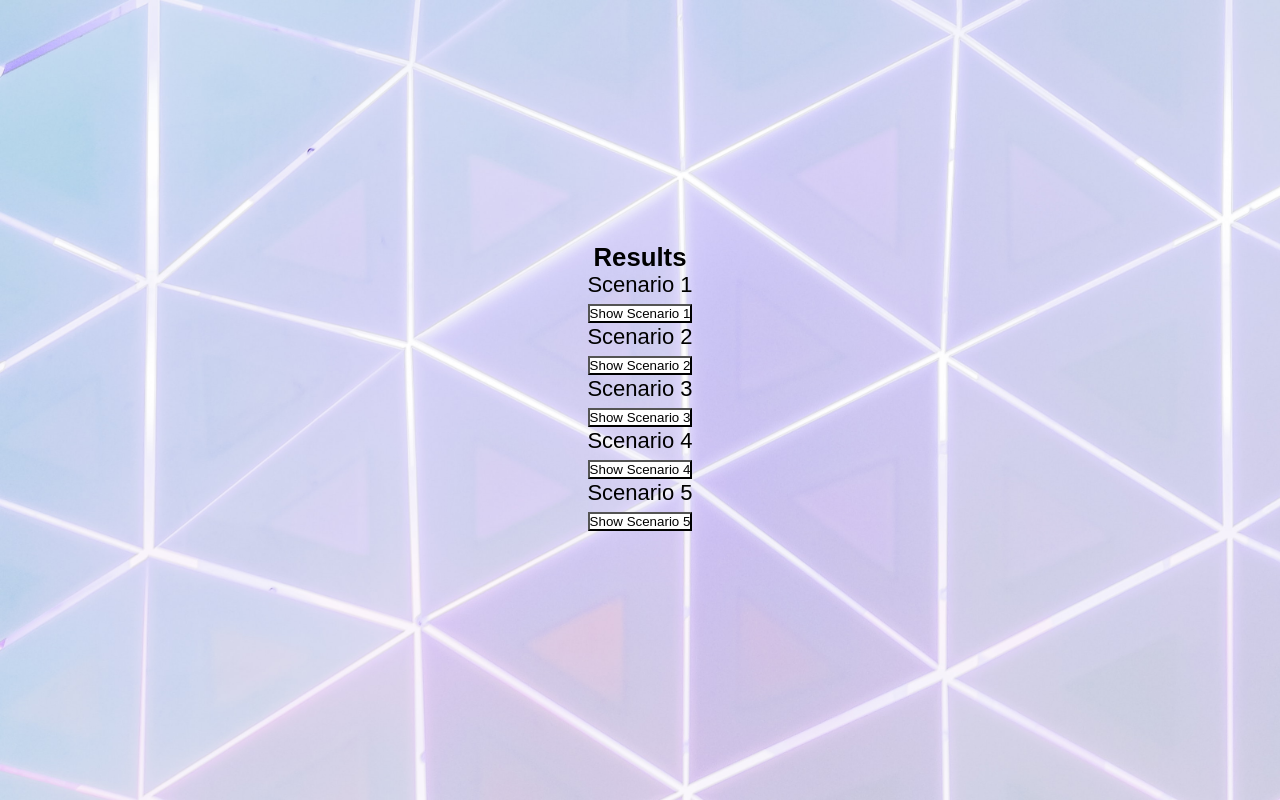
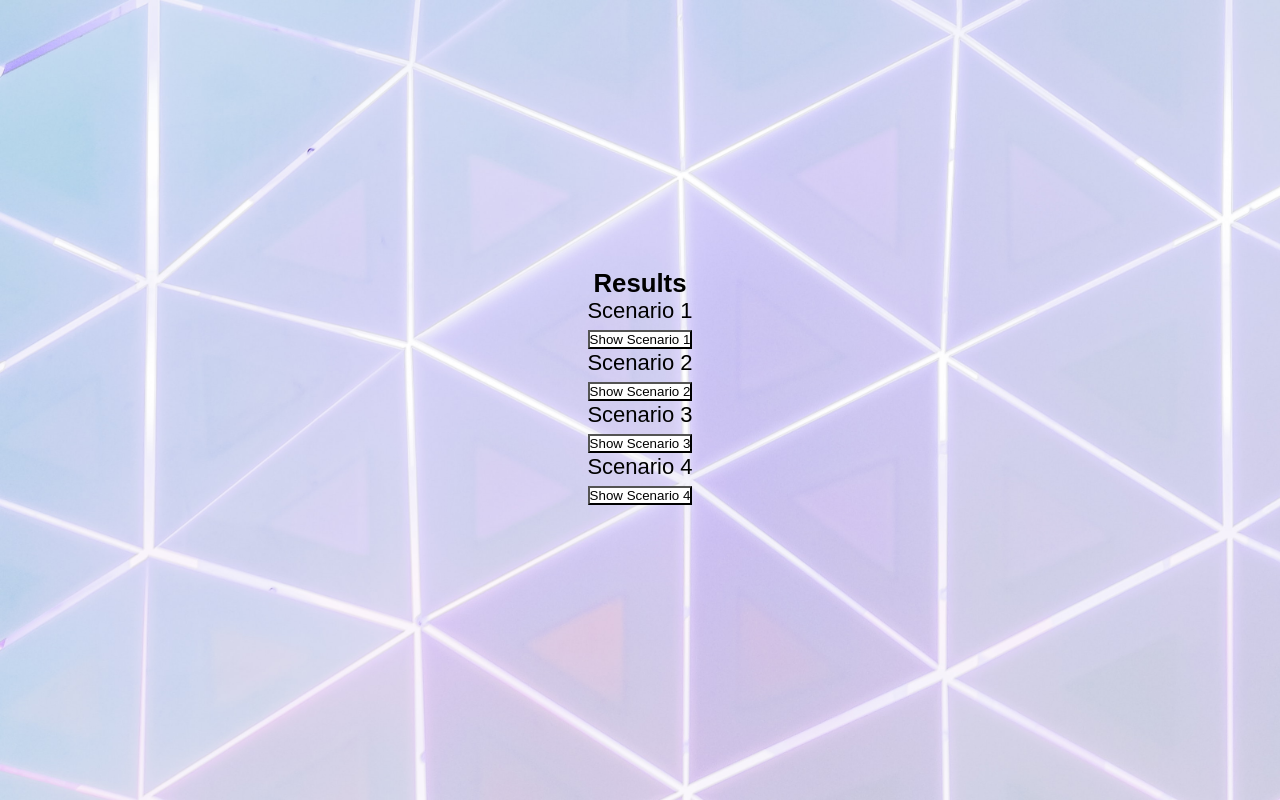
Before and after one commit to mawni/CityAnalytics, a React (Create React App) app in the folder ccc-frontend/: page / in a window 1280 px wide. Shown: the part 1618-2418 px from the top of the page. Built offline with nearby package versions, Linux system fonts and the light colour scheme.

Commit message:
removed scenario 5

```diff
--- a/ccc-frontend/src/App.css
+++ b/ccc-frontend/src/App.css
@@ -30,6 +30,7 @@
   color: black;
   background: url("scott-webb-unsplash.jpg");
   background-size:cover;
+  background-repeat: repeat-y;
   min-height: 100vh;
   font-size: calc(10px + 1.5vmin);
 }
--- a/ccc-frontend/src/App.js
+++ b/ccc-frontend/src/App.js
@@ -169,8 +169,6 @@ function App() {
             <ScenarioButton name="Scenario 3"></ScenarioButton>
             <p>Scenario 4</p>
             <ScenarioButton name="Scenario 4"></ScenarioButton>
-            <p>Scenario 5</p>
-            <ScenarioButton name="Scenario 5"></ScenarioButton>
             <br></br>
           </section>
 
```
